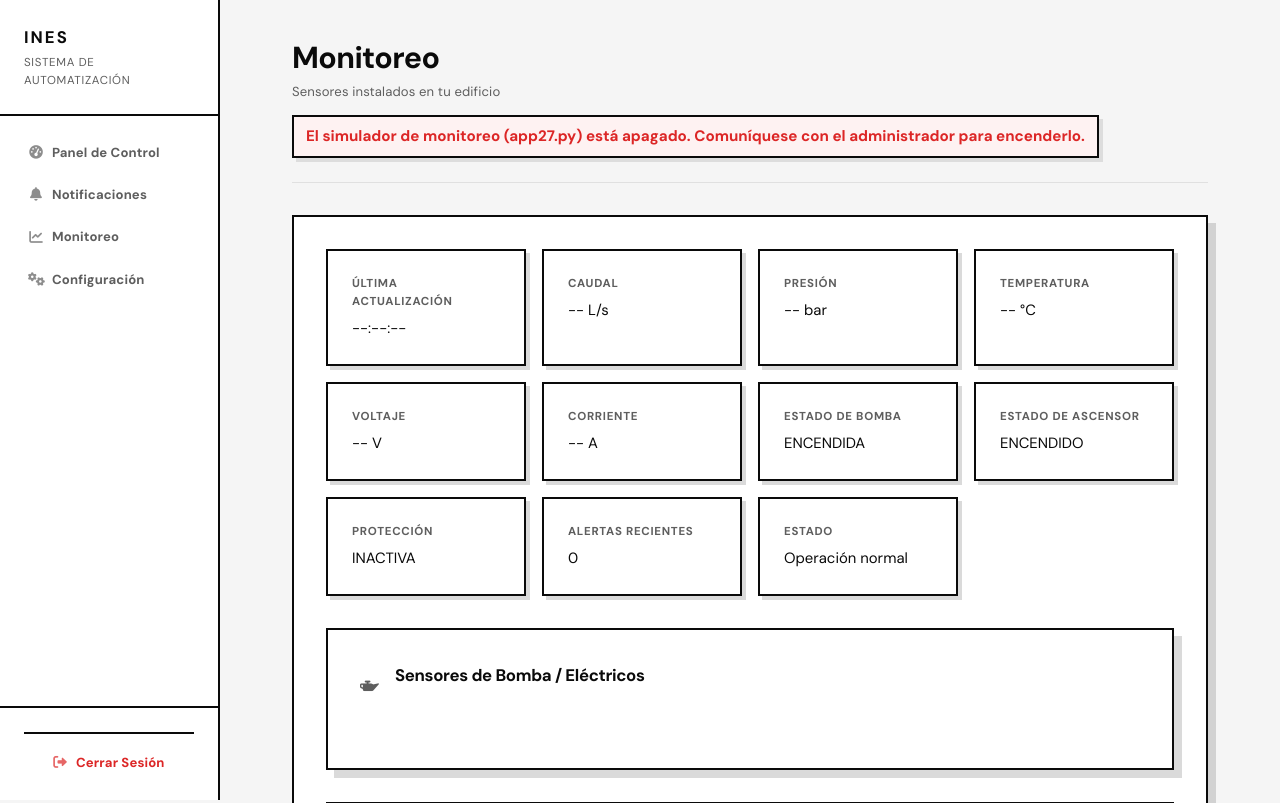
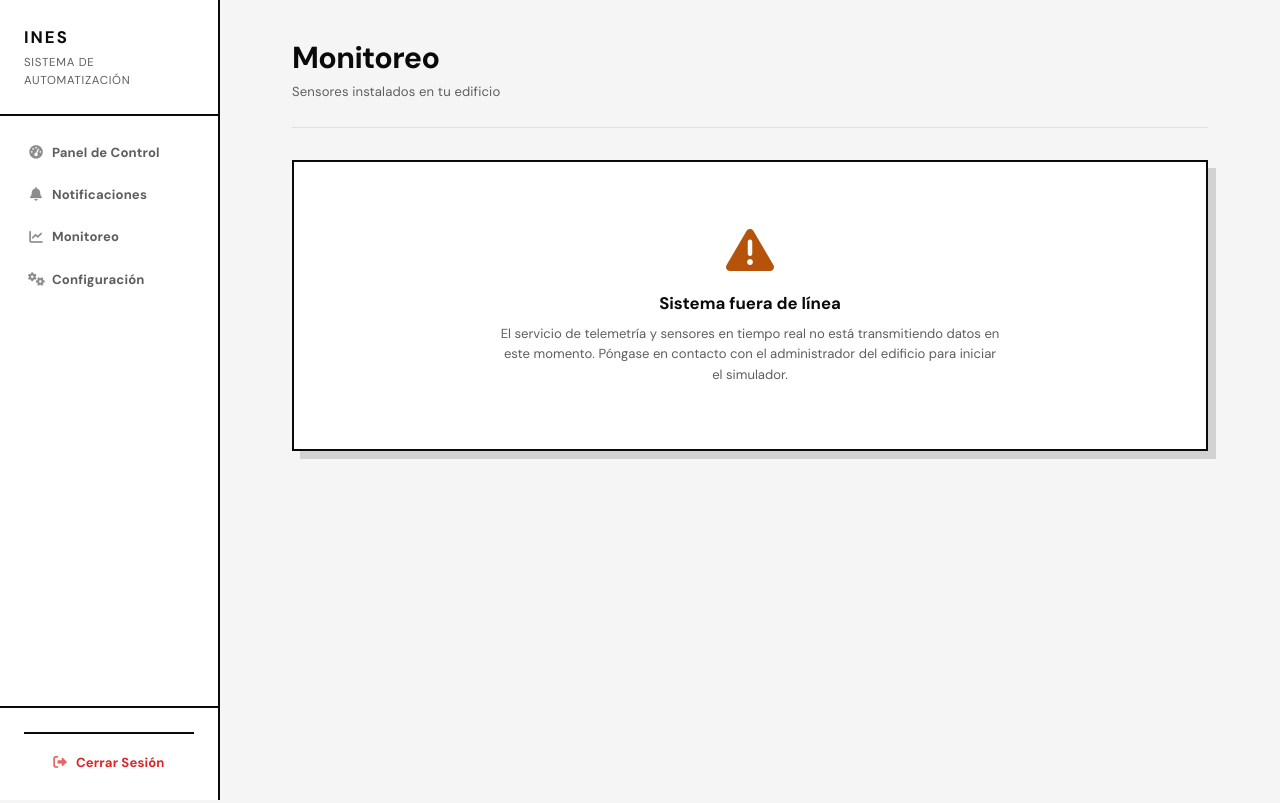
Before and after one commit to panamericanainternacional2022/TesisFinal, a Django app: template api/front/templates/pages/monitoreo.html in a window 1280 px wide. Shown: the top 803 px of the page. Run offline with Django 5.2, Linux system fonts and the light colour scheme; the template is opened without the code that fills it, so the values that code supplies are empty.

Commit message:
Finalizado

```diff
--- a/api/front/static/JS/live_monitoring.js
+++ b/api/front/static/JS/live_monitoring.js
@@ -79,8 +79,8 @@ function renderCard(variable, value, risk, label) {
     const name = getVariableName(variable).toUpperCase();
     const badgeClass = getRiskBadge(risk);
     const displayValue = variable === 'motor_stuck' ? (value ? 'Sí' : 'No') :
-                         (variable === 'door_status' ? (value === 'open' ? 'Abierta' : (value === 'closed' ? 'Cerrada' : safeText(value))) :
-                         `${formatNumeric(value)} ${getUnit(variable)}`);
+        (variable === 'door_status' ? (value === 'open' ? 'Abierta' : (value === 'closed' ? 'Cerrada' : safeText(value))) :
+            `${formatNumeric(value)} ${getUnit(variable)}`);
     let riskCls = 'risk-low';
     if (risk === 'Medio') riskCls = 'risk-med';
     else if (risk === 'Alto') riskCls = 'risk-high';
@@ -323,9 +323,28 @@ function fetchLiveNotifications() {
 
 function renderConnectionStatus(isConnected, message) {
     const badge = document.getElementById('monitor-backend-status');
-    if (!badge) return;
-    badge.textContent = message || (isConnected ? 'Backend de monitoreo conectado' : 'No se pudo conectar al backend de monitoreo.');
-    badge.className = isConnected ? 'sensor-active' : 'sensor-critical';
+    if (badge) {
+        badge.textContent = message || (isConnected ? 'Backend de monitoreo conectado' : 'No se pudo conectar al backend de monitoreo.');
+        badge.className = isConnected ? 'sensor-active' : 'sensor-critical';
+    }
+
+    const activeContent = document.getElementById('monitoringActiveContent');
+    const fallback = document.getElementById('userOfflineFallback');
+    const loading = document.getElementById('userLoadingFallback');
+
+    if (loading) {
+        loading.style.display = 'none';
+    }
+
+    if (activeContent && fallback) {
+        if (isConnected) {
+            activeContent.style.display = 'block';
+            fallback.style.display = 'none';
+        } else {
+            activeContent.style.display = 'none';
+            fallback.style.display = 'flex';
+        }
+    }
 }
 
 function initLiveMonitoring() {
@@ -343,7 +362,7 @@ function initLiveMonitoring() {
     };
 
     source.onerror = (err) => {
-        renderConnectionStatus(false, 'El simulador de monitoreo (app27.py) está apagado. Comuníquese con el administrador para encenderlo.');
+        renderConnectionStatus(false, 'El simulador de monitoreo está apagado. Comuníquese con el administrador para encenderlo.');
         console.error('Error de conexión SSE:', err);
     };
 
@@ -407,7 +426,7 @@ function initLiveNotifications() {
                         headers: headers
                     });
 
-                    await fetch(`${MONITOR_BACKEND_ORIGIN}/clear_alerts`, { method: 'POST' }).catch(() => {});
+                    await fetch(`${MONITOR_BACKEND_ORIGIN}/clear_alerts`, { method: 'POST' }).catch(() => { });
 
                     if (respDjango.ok) {
                         await window.showAlert('Notificaciones limpiadas con éxito.', 'success');
@@ -429,7 +448,7 @@ function fetchInitialData() {
         .then((r) => r.ok ? r.json() : Promise.reject(r.statusText))
         .then((data) => renderLiveMonitor(data))
         .catch((error) => {
-            renderConnectionStatus(false, 'El simulador de monitoreo (app27.py) está apagado. Comuníquese con el administrador para encenderlo.');
+            renderConnectionStatus(false, 'El simulador de monitoreo está apagado. Comuníquese con el administrador para encenderlo.');
             console.warn('No se pudo obtener el estado inicial desde el backend de monitoreo.', error);
         });
 }
--- a/api/front/templates/pages/monitoreo.html
+++ b/api/front/templates/pages/monitoreo.html
@@ -134,13 +134,26 @@
                                     Sensores instalados en tu edificio
                                 {% endif %}
                             </p>
-                            <div id="monitor-backend-status" class="sensor-warning" style="margin-top:12px; display:inline-flex; align-items:center; gap:8px; padding:8px 12px; border-radius:0px; border:2px solid var(--color-ink); box-shadow:4px 4px 0px rgba(10, 10, 10, 0.1); font-size:0.95rem; font-weight:600;">
-                                Conectando al backend de monitoreo...
-                            </div>
                         </div>
                     </header>
 
                     <div id="live-monitoring-content" class="equipo-card" style="padding: var(--sp-4);">
+                        <!-- Loading message for initial check -->
+                        <div id="userLoadingFallback" style="display: flex; flex-direction: column; align-items: center; justify-content: center; padding: var(--sp-4); text-align: center; background: var(--color-surface); color: var(--color-text-secondary);">
+                            <i class="fa-solid fa-spinner fa-spin" style="font-size: 3rem; color: var(--color-ink); margin-bottom: var(--sp-2);"></i>
+                            <h3 style="font-size: var(--text-md); font-weight: var(--weight-bold); color: var(--color-ink); margin-bottom: 8px;">Conectando al servicio...</h3>
+                            <p style="font-size: var(--text-sm); max-width: 500px; margin: 0; color: var(--color-text-secondary);">Obteniendo lecturas de telemetría y estado de sensores en tiempo real.</p>
+                        </div>
+
+                        <!-- Fallback message for offline simulator -->
+                        <div id="userOfflineFallback" style="display: none; flex-direction: column; align-items: center; justify-content: center; padding: var(--sp-4); text-align: center; background: var(--color-surface); color: var(--color-text-secondary);">
+                            <i class="fa-solid fa-triangle-exclamation" style="font-size: 3rem; color: var(--state-warn, #b45309); margin-bottom: var(--sp-2);"></i>
+                            <h3 style="font-size: var(--text-md); font-weight: var(--weight-bold); color: var(--color-ink); margin-bottom: 8px;">Sistema fuera de línea</h3>
+                            <p style="font-size: var(--text-sm); max-width: 500px; margin: 0; color: var(--color-text-secondary);">El servicio de telemetría y sensores en tiempo real no está transmitiendo datos en este momento. Póngase en contacto con el administrador del edificio para iniciar el simulador.</p>
+                        </div>
+
+                        <!-- Active monitoring telemetry block -->
+                        <div id="monitoringActiveContent" style="display: none;">
                             <div class="monitoring-summary" id="monitoringSummary">
                                 <div class="summary-card"><strong>Última actualización</strong><div id="summaryLastUpdate">--:--:--</div></div>
                                 <div class="summary-card"><strong>Caudal</strong><div id="summaryFlowRate">-- L/s</div></div>
@@ -177,6 +190,7 @@
                         </div>
                     </div>
                 </div>
+            </div>
         </main>
     </div>
     <script src="{% static 'JS/live_monitoring.js' %}?v=2" defer></script>
```
Also changed, not shown: TRABAJO REALIZADO.md (+2 -0 lines), api/front/templates/pages/monitoreo_admin.html (+19 -2 lines). Lines whose indentation alone changed are shown as unchanged.
